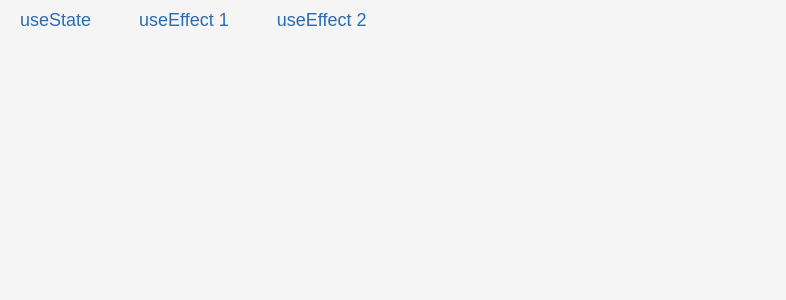
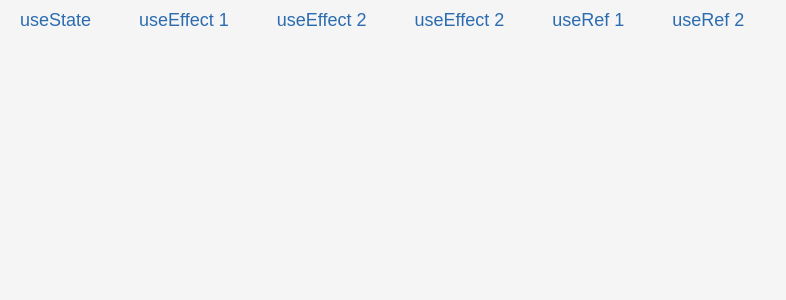
Before and after one commit to ArmsTina/practice_react_hooks, a React (Create React App) app: page / in a window 1280 px wide. Shown: the top 300 px of the page, without its empty margins (0-786 px from the left). Built offline with nearby package versions, Linux system fonts and the light colour scheme.

Commit message:
useRef1 Updated

```diff
--- a/src/App.js
+++ b/src/App.js
@@ -4,24 +4,26 @@ import Practice_useState from './hooks/Practice_useState';
 import {Routes, Route, Link} from 'react-router-dom';
 import {HStack} from '@chakra-ui/react'
 import Practice_useEffect2 from './hooks/Practice_useEffect2';
+import Practice_useRef2 from './hooks/Practice_useRef2';
+import Practice_useRef1 from './hooks/Practice_useRef1';
 
+// 새로고침이 페이지 전체를 렌더링 하지만, 리액트를 사용시 변경된 부분만 렌더링 한다.
 function App() {
   return (
     <>
       <HStack>
-        <div>
-          <nav><Link to="/usestate">useState</Link></nav>
-        </div>
-        <div>
-          <nav><Link to="/useeffect1">useEffect 1</Link></nav>
-        </div>
-        <div>
-          <nav><Link to="/useeffect2">useEffect 2</Link></nav>
-        </div>
+        <nav><Link to="/usestate">useState</Link></nav>
+        <nav><Link to="/useeffect1">useEffect 1</Link></nav>
+        <nav><Link to="/useeffect2">useEffect 2</Link></nav>
+        <nav><Link to="/useeffect2">useEffect 2</Link></nav>
+        <nav><Link to="/useref1">useRef 1</Link></nav>
+        <nav><Link to="/useref2">useRef 2</Link></nav>
       </HStack>
       <Routes><Route path="/usestate" element={<Practice_useState/>}/></Routes>
       <Routes><Route path="/useeffect1" element={<Practice_useEffect1/>}/></Routes>
       <Routes><Route path="/useeffect2" element={<Practice_useEffect2/>}/></Routes>
+      <Routes><Route path="/useref1" element={<Practice_useRef1/>}/></Routes>
+      <Routes><Route path="/useref2" element={<Practice_useRef2/>}/></Routes>
     </>
   );
 }
```
